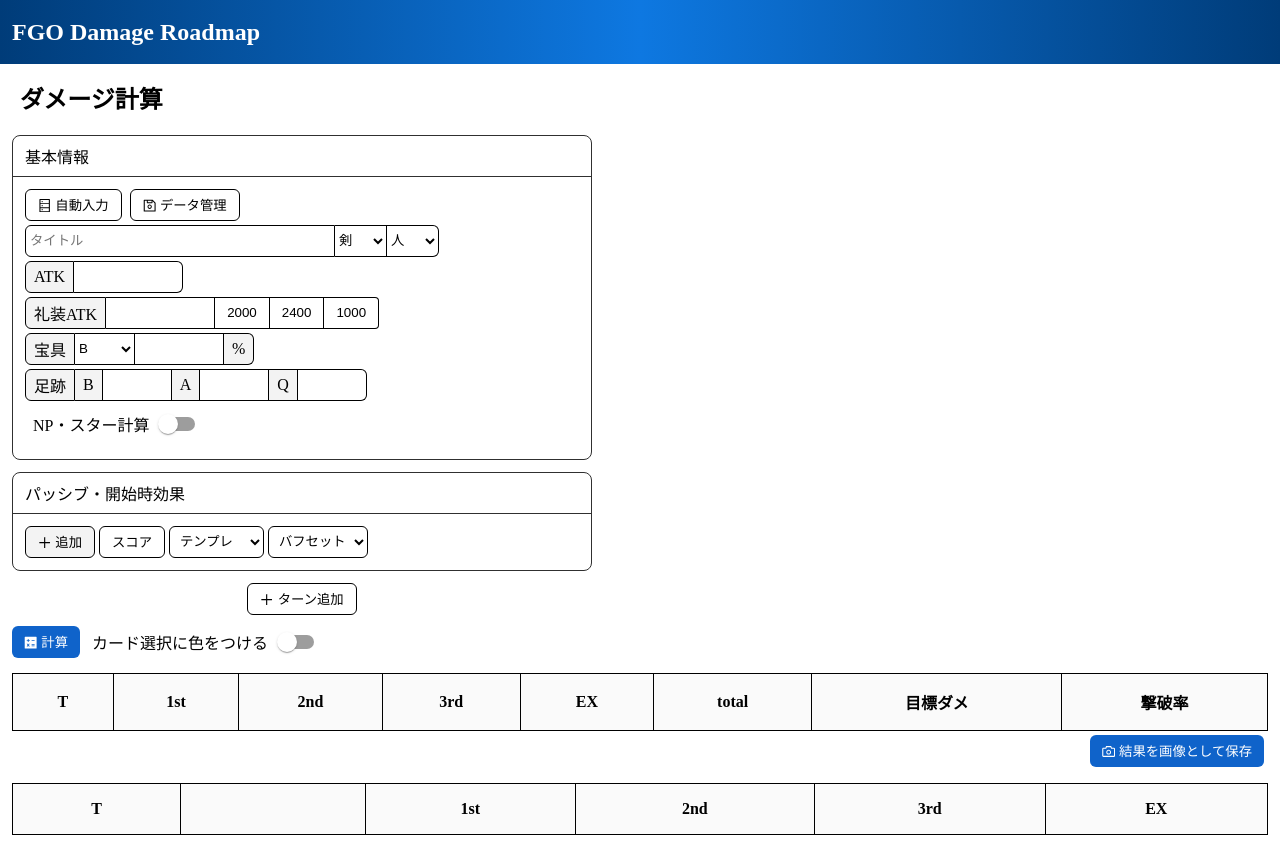
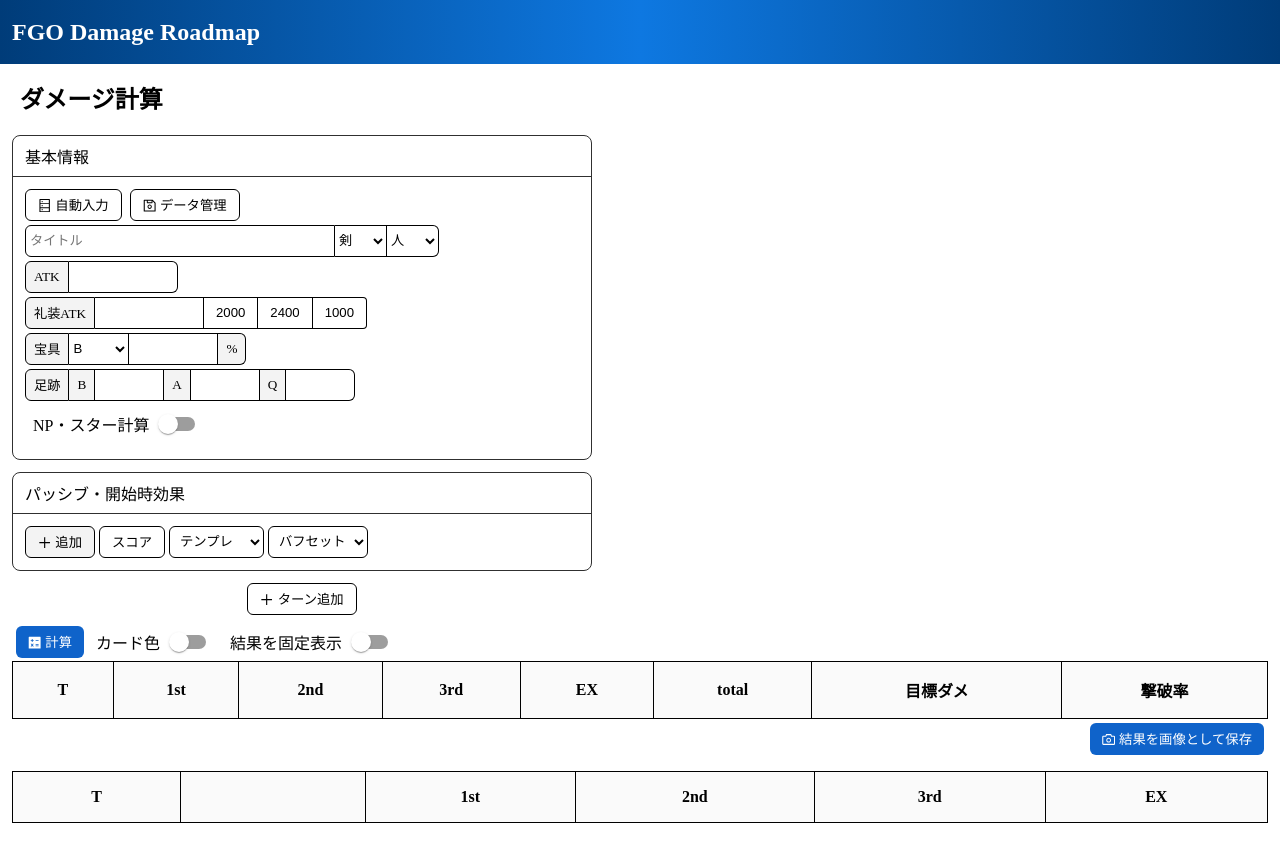
Before and after one commit to zejba/fgo-damage-roadmap, a React (Vite) app: page /#/ in a window 1280 px wide. Built offline with nearby package versions, Linux system fonts and the light colour scheme; some icons are missing.

Commit message:
結果固定モード

```diff
--- a/src/components/Compact.tsx
+++ b/src/components/Compact.tsx
@@ -5,6 +5,7 @@
   height: 32px;
   > * {
     border: 1px solid black;
+    font-size: 0.825em;
     &:first-child:not(:last-child) {
       border-top-left-radius: 6px;
       border-bottom-left-radius: 6px;
--- a/src/components/Header.tsx
+++ b/src/components/Header.tsx
@@ -11,6 +11,7 @@
   justify-content: space-between;
   padding: 12px;
   background: linear-gradient(90deg, #003c79, #0e78e1, #003c79);
+  min-width: 360px;
 `;
 
 const HeaderTitle = styled.div`
--- a/src/features/DamageCalculator/AppliedBuffsTable.tsx
+++ b/src/features/DamageCalculator/AppliedBuffsTable.tsx
@@ -26,7 +26,7 @@
     width: 160px;
   }
 
-  @media (max-width: 780px) {
+  @media (max-width: 560px) {
     .buff-type-cell {
       width: 84px;
     }
--- a/src/features/DamageCalculator/CalcButtonSection.tsx
+++ b/src/features/DamageCalculator/CalcButtonSection.tsx
@@ -8,7 +8,7 @@
   damageCalcResultNpColorAtom,
   isNpStarCalculatedAtom
 } from '../../store/damageCalcResult';
-import { isColoredAtom, isRequiredNpStarCalcAtom } from '../../store/jotai';
+import { isColoredAtom, isDrawerModeAtom, isRequiredNpStarCalcAtom } from '../../store/jotai';
 import {
   type DamageCalculatorInputValue,
   calculateDamages,
@@ -19,7 +19,7 @@
 import { validateDamageCalcFormValue } from '../../zod-schema/damageCalcFormSchema';
 import { PrimaryButton } from '../../components/Button.tsx/PrimaryButton';
 import { styled } from 'styled-components';
-import { Switch } from '@mui/material';
+import { Switch, useMediaQuery } from '@mui/material';
 
 const ToggleWrapper = styled.label`
   cursor: pointer;
@@ -32,6 +32,8 @@
 
 function CalcButtonSection() {
   const [isColored, setIsColored] = useAtom(isColoredAtom);
+  const [isDrawerMode, setIsDrawerMode] = useAtom(isDrawerModeAtom);
+  const isWide = useMediaQuery('(min-width:1480px)');
   const snackbar = useSnackbar();
   const handleCalculate = useAtomCallback(
     useCallback(
@@ -70,14 +72,20 @@
     )
   );
   return (
-    <div style={{ marginBottom: 12, display: 'flex', alignItems: 'center', gap: 12 }}>
+    <div style={{ paddingLeft: 4, display: 'flex', alignItems: 'center', gap: 12 }}>
       <PrimaryButton onClick={handleCalculate} startIcon={<CalculatorFilled />}>
         計算
       </PrimaryButton>
       <ToggleWrapper>
-        カード選択に色をつける
+        カード色
         <Switch checked={isColored} onChange={(e) => setIsColored(e.target.checked)} />
       </ToggleWrapper>
+      {!isWide && (
+        <ToggleWrapper>
+          結果を固定表示
+          <Switch checked={isDrawerMode} onChange={(e) => setIsDrawerMode(e.target.checked)} />
+        </ToggleWrapper>
+      )}
     </div>
   );
 }
--- a/src/features/DamageCalculator/ServantParamsNpStarSection.tsx
+++ b/src/features/DamageCalculator/ServantParamsNpStarSection.tsx
@@ -50,15 +50,15 @@
     <Compact>
       <CompactItemText>Hit数</CompactItemText>
       <CompactItemText>N</CompactItemText>
-      <InputNumber value={hitCountN} onValueChange={setHitCountN} style={{ width: 40 }} />
+      <InputNumber value={hitCountN} onValueChange={setHitCountN} style={{ width: 36 }} />
       <CompactItemText>B</CompactItemText>
-      <InputNumber value={hitCountB} onValueChange={setHitCountB} style={{ width: 40 }} />
+      <InputNumber value={hitCountB} onValueChange={setHitCountB} style={{ width: 36 }} />
       <CompactItemText>A</CompactItemText>
-      <InputNumber value={hitCountA} onValueChange={setHitCountA} style={{ width: 40 }} />
+      <InputNumber value={hitCountA} onValueChange={setHitCountA} style={{ width: 36 }} />
       <CompactItemText>Q</CompactItemText>
-      <InputNumber value={hitCountQ} onValueChange={setHitCountQ} style={{ width: 40 }} />
+      <InputNumber value={hitCountQ} onValueChange={setHitCountQ} style={{ width: 36 }} />
       <CompactItemText>EX</CompactItemText>
-      <InputNumber value={hitCountEX} onValueChange={setHitCountEX} style={{ width: 40 }} />
+      <InputNumber value={hitCountEX} onValueChange={setHitCountEX} style={{ width: 36 }} />
     </Compact>
   );
 }
--- a/src/features/Layout.tsx
+++ b/src/features/Layout.tsx
@@ -8,6 +8,7 @@
 
 const MainContent = styled.main`
   padding: 12px;
+  min-width: 360px;
   @media (max-width: 560px) {
     padding: 8px 2px;
   }
--- a/src/pages/DamageCalculatorPage.tsx
+++ b/src/pages/DamageCalculatorPage.tsx
@@ -4,6 +4,9 @@
 import CalcButtonSection from '../features/DamageCalculator/CalcButtonSection';
 import AppliedBuffsTable from '../features/DamageCalculator/AppliedBuffsTable';
 import { PageTitle } from '../components/PageTitle';
+import { Drawer, useMediaQuery } from '@mui/material';
+import { useAtomValue } from 'jotai';
+import { isDrawerModeAtom } from '../store/jotai';
 
 const Container = styled.div`
   display: flex;
@@ -26,7 +29,7 @@
   }
 `;
 
-const ResultSection = styled.div`
+const ResultArea = styled.div`
   flex: 1;
   @media (min-width: 1480px) {
     max-height: 100%;
@@ -37,9 +40,7 @@
   }
 `;
 
-const CalcButtonWrapper = styled.div`
-  order: 1; /* 縦並び時は上部に表示 */
-
+const CalcButtonContainer = styled.div`
   @media (min-width: 1480px) {
     position: sticky;
     bottom: 0;
@@ -48,9 +49,7 @@
   }
 `;
 
-const ResultTablesWrapper = styled.div`
-  order: 2; /* 縦並び時は下部に表示 */
-
+const ResultTableContainer = styled.div`
   @media (min-width: 1480px) {
     flex: 1;
     overflow-y: auto;
@@ -58,7 +57,7 @@
   }
 
   overflow-x: auto;
-  margin-bottom: 16px;
+  padding-bottom: 8px;
 `;
 
 const TableWrapper = styled.div`
@@ -67,12 +66,30 @@
   flex-direction: column;
   gap: 16px;
 
-  @media (max-width: 780px) {
+  @media (max-width: 560px) {
     gap: 12px;
   }
 `;
 
+function ResultContent() {
+  return (
+    <>
+      <CalcButtonContainer>
+        <CalcButtonSection />
+      </CalcButtonContainer>
+      <ResultTableContainer>
+        <TableWrapper>
+          <ResultTable />
+          <AppliedBuffsTable />
+        </TableWrapper>
+      </ResultTableContainer>
+    </>
+  );
+}
+
 function DamageCalculatorPage() {
+  const isWide = useMediaQuery('(min-width:1480px)');
+  const isDrawerMode = useAtomValue(isDrawerModeAtom);
   return (
     <>
       <PageTitle>ダメージ計算</PageTitle>
@@ -80,17 +97,26 @@
         <InputSection>
           <DamageCalcInputSection />
         </InputSection>
-        <ResultSection>
-          <CalcButtonWrapper>
-            <CalcButtonSection />
-          </CalcButtonWrapper>
-          <ResultTablesWrapper>
-            <TableWrapper>
-              <ResultTable />
-              <AppliedBuffsTable />
-            </TableWrapper>
-          </ResultTablesWrapper>
-        </ResultSection>
+        {isWide || !isDrawerMode ? (
+          <ResultArea>
+            <ResultContent />
+          </ResultArea>
+        ) : (
+          <Drawer
+            variant="persistent"
+            open
+            anchor="bottom"
+            sx={{
+              height: '40vh',
+              '& .MuiDrawer-paper': {
+                height: '40vh',
+                padding: '2px'
+              }
+            }}
+          >
+            <ResultContent />
+          </Drawer>
+        )}
       </Container>
     </>
   );
--- a/src/store/jotai.ts
+++ b/src/store/jotai.ts
@@ -2,4 +2,5 @@
 import { atomWithStorage } from 'jotai/utils';
 
 export const isColoredAtom = atomWithStorage<boolean>('isColored', false);
+export const isDrawerModeAtom = atomWithStorage<boolean>('isDrawerMode', false);
 export const isRequiredNpStarCalcAtom = atom(false);
```
